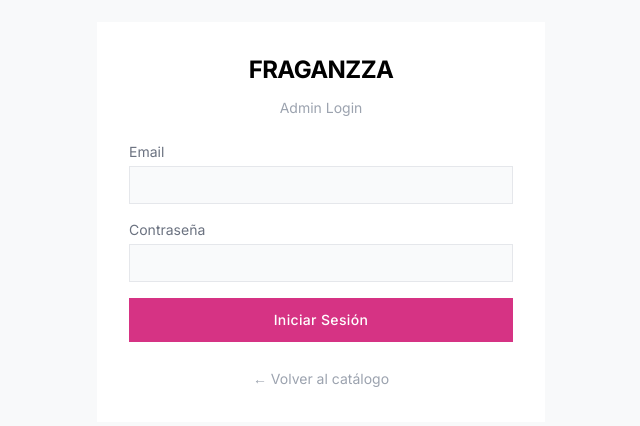
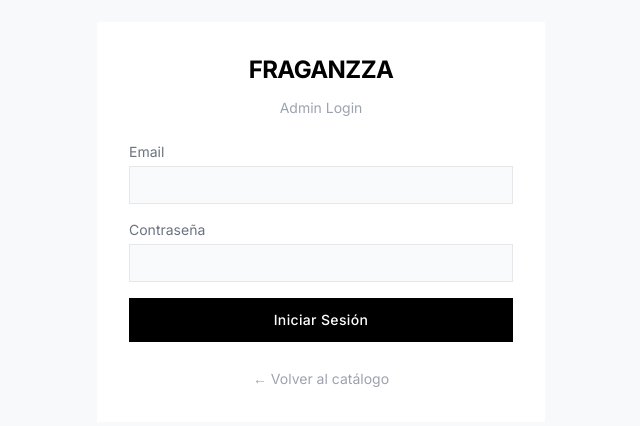
Before and after one commit to danielct2005/CPerfumes, a Next.js app: page /admin in a window 1280 px wide. Shown: the part 178-604 px from the top of the page, without its empty margins (319-959 px from the left). Built offline with nearby package versions, Linux system fonts and the light colour scheme; no server answers.

Commit message:
fix: unificar diseño login admin con dashboard (color negro)

```diff
--- a/src/app/admin/page.tsx
+++ b/src/app/admin/page.tsx
@@ -70,7 +70,7 @@
               type="email"
               value={email}
               onChange={(e) => setEmail(e.target.value)}
-              className="w-full px-4 py-2 border border-gray-200 bg-gray-50 text-black text-sm tracking-wide focus:outline-none focus:border-[#D63384] transition-colors"
+              className="w-full px-4 py-2 border border-gray-200 bg-gray-50 text-black text-sm tracking-wide focus:outline-none focus:border-black transition-colors"
               required
             />
           </div>
@@ -83,7 +83,7 @@
               type="password"
               value={password}
               onChange={(e) => setPassword(e.target.value)}
-              className="w-full px-4 py-2 border border-gray-200 bg-gray-50 text-black text-sm tracking-wide focus:outline-none focus:border-[#D63384] transition-colors"
+              className="w-full px-4 py-2 border border-gray-200 bg-gray-50 text-black text-sm tracking-wide focus:outline-none focus:border-black transition-colors"
               required
             />
           </div>
@@ -91,7 +91,7 @@
           <button
             type="submit"
             disabled={loading}
-            className="w-full py-3 bg-[#D63384] text-white text-sm font-medium tracking-wide hover:bg-[#C02373] transition-colors disabled:opacity-50"
+            className="w-full py-3 bg-black text-white text-sm font-medium tracking-wide hover:bg-gray-800 transition-colors disabled:opacity-50"
           >
             {loading ? 'Iniciando...' : 'Iniciar Sesión'}
           </button>
```
